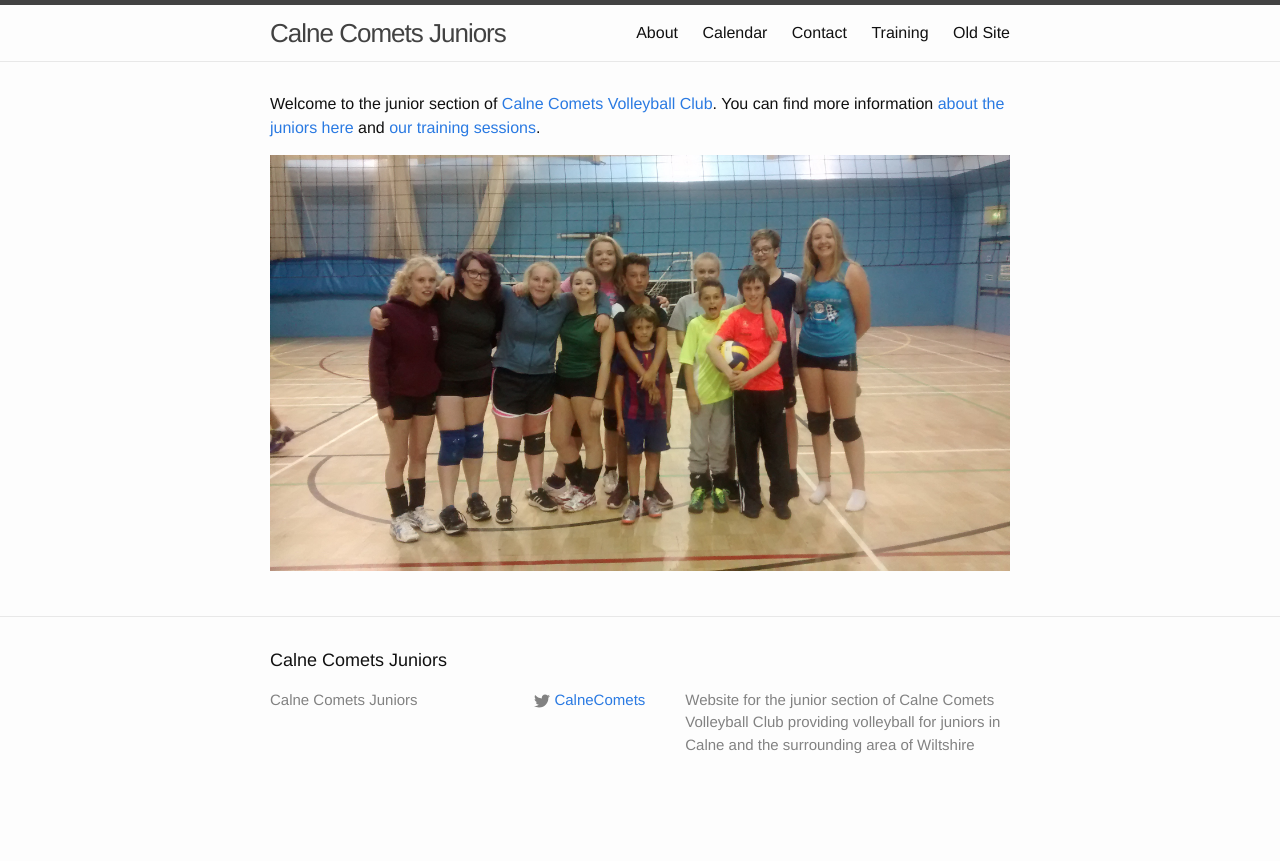
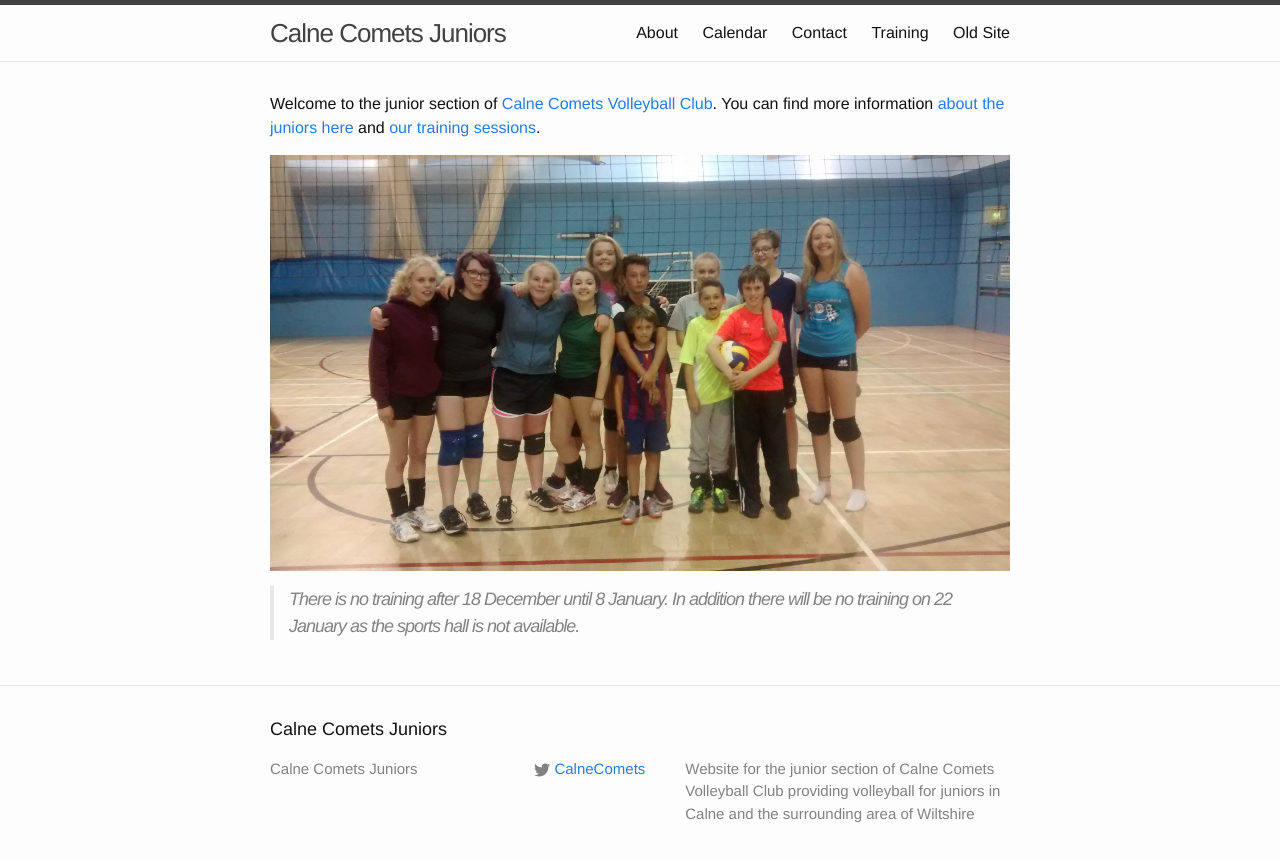
Before and after one commit to CalneComets/WebJuniors, a Jekyll site: the page built from index.md, in a window 1280 px wide. Shown: the top 861 px of the page. Built offline with Jekyll 4.4.1, drawn with Linux system fonts in a browser that asks for light colours.

Commit message:
Front page message about when training is cancelled over Christmas

```diff
--- a/index.md
+++ b/index.md
@@ -5,3 +5,5 @@ layout: default
 Welcome to the junior section of [Calne Comets Volleyball Club](http://www.calnecomets.co.uk/). You can find more information [about the juniors here](/about.html) and [our training sessions](/training.html).
 
 ![Current squad](/images/IMG_20150904_200637543.jpg "The juniors after their first training session")
+
+> *There is no training after 18 December until 8 January. In addition there will be no training on 22 January as the sports hall is not available.*
```
